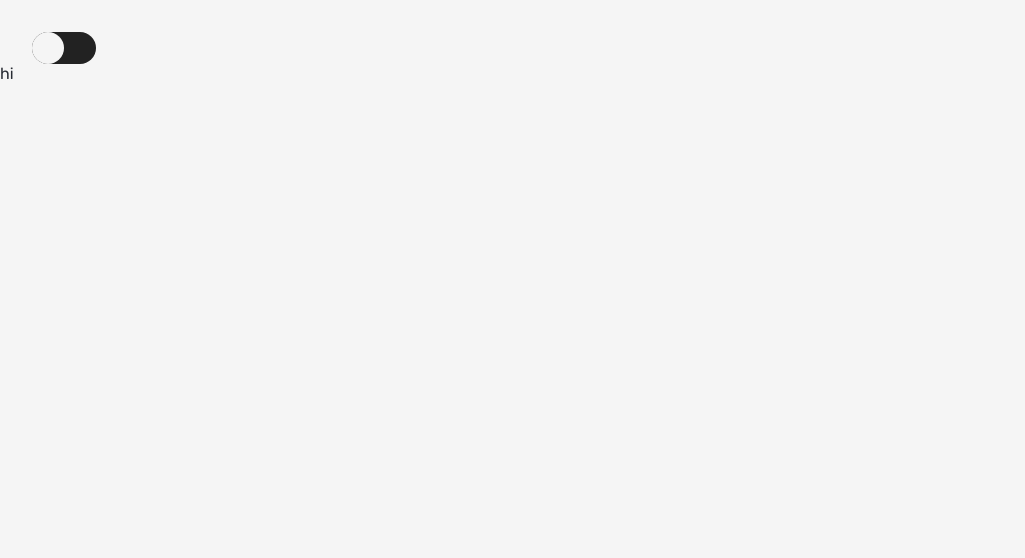
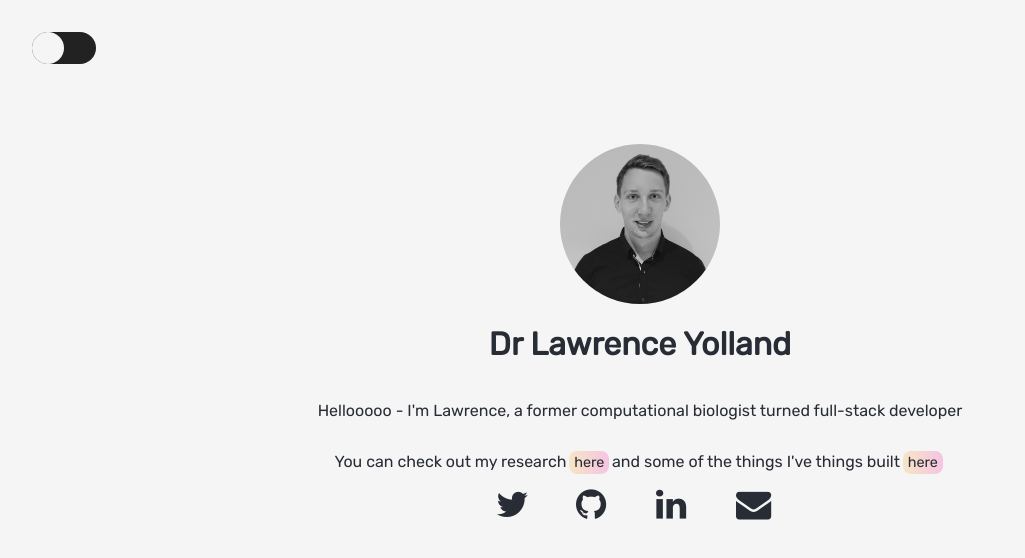
Before and after one commit to LawrenceYolland/me, a React (Create React App) app: page /research in a window 1280 px wide. Shown: the top 558 px of the page, without its empty margins (0-1025 px from the left). Built offline with nearby package versions, Linux system fonts and the light colour scheme.

Commit message:
testing without routes

```diff
--- a/src/App.js
+++ b/src/App.js
@@ -13,10 +13,11 @@ class App extends Component {
     return (
       <div className={"App" + " " + screenMode}>
         <DayNight />
-        <Switch>
+        <Home />
+        {/* <Switch>
           <Route exact path="/" render={() => <Home />} />
           <Route exact path="/research" render={() => <Research />} />
-        </Switch>
+        </Switch> */}
       </div>
     );
   }
```
